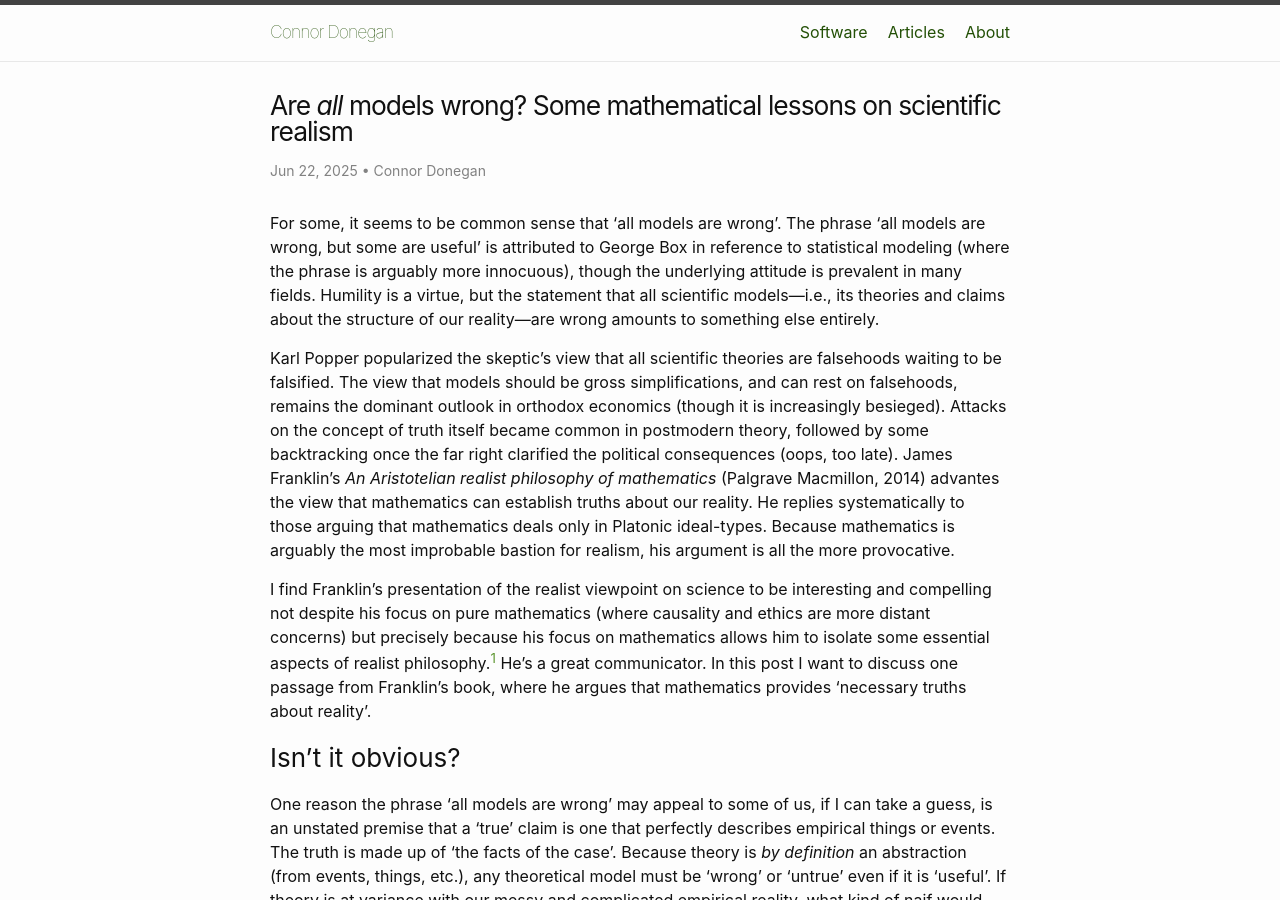
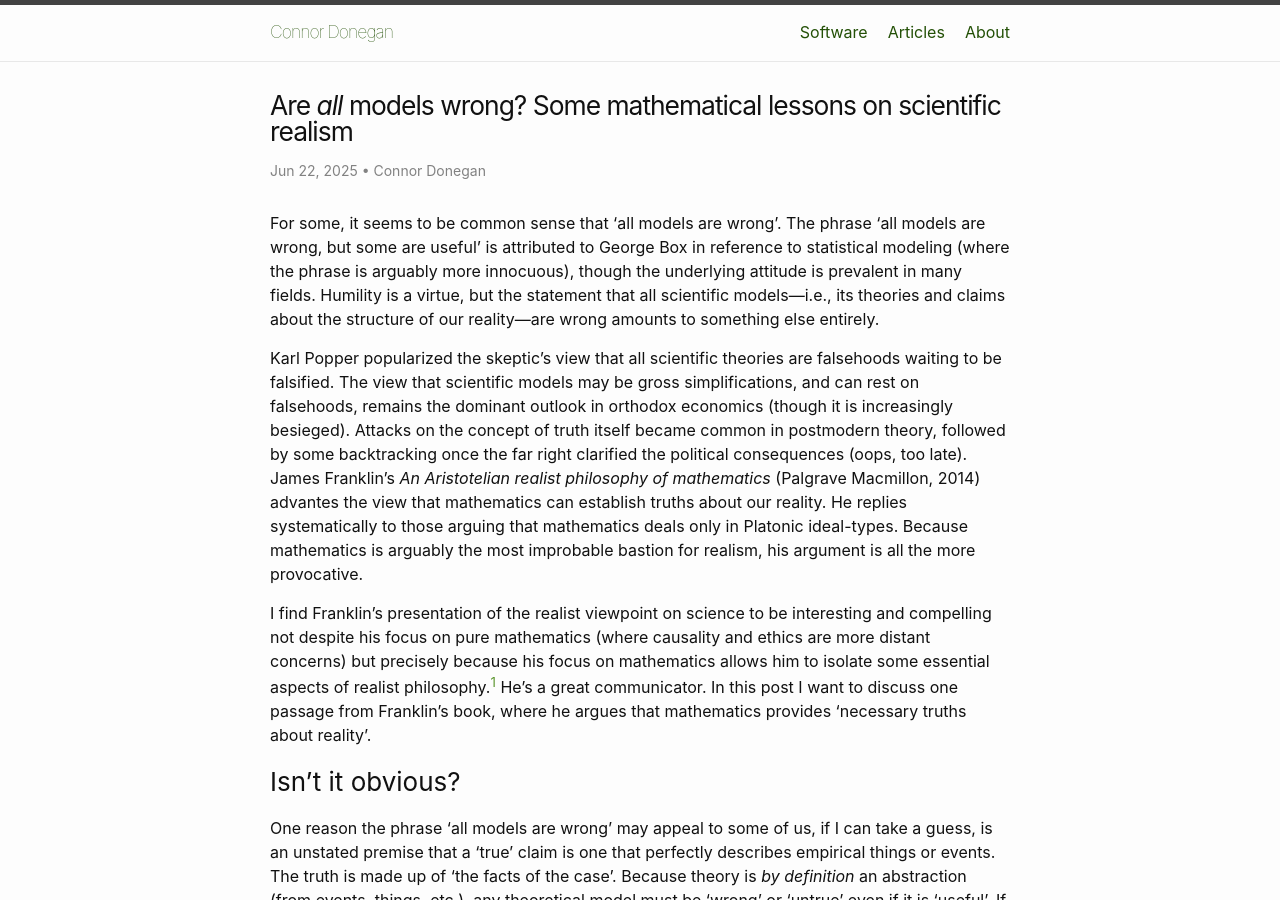
Before and after one commit to ConnorDonegan/connordonegan.github.io, a Jekyll site: the page built from _posts/2025-06-22-true-models.markdown, in a window 1280 px wide and 900 px high. Built offline with Jekyll 4.4.1, drawn with Linux system fonts in a browser that asks for light colours; comment, search, counter and statistics services are not loaded.

Commit message:
small edit

```diff
--- a/_posts/2025-06-22-true-models.markdown
+++ b/_posts/2025-06-22-true-models.markdown
@@ -7,7 +7,7 @@ categories: [Philosophy]
 
 For some, it seems to be common sense that 'all models are wrong'. The phrase 'all models are wrong, but some are useful' is attributed to George Box in reference to statistical modeling (where the phrase is arguably more innocuous), though the underlying attitude is prevalent in many fields. Humility is a virtue, but the statement that all scientific models&mdash;i.e., its theories and claims about the structure of our reality&mdash;are wrong amounts to something else entirely.
 
-Karl Popper popularized the skeptic's view that all scientific theories are falsehoods waiting to be falsified. The view that models should be gross simplifications, and can rest on falsehoods, remains the dominant outlook in orthodox economics (though it is increasingly besieged). Attacks on the concept of truth itself became common in postmodern theory, followed by some backtracking once the far right clarified the political consequences (oops, too late). James Franklin's <em>An Aristotelian realist philosophy of mathematics</em> (Palgrave Macmillon, 2014) advantes the view that mathematics can establish truths about our reality. He replies systematically to those arguing that mathematics deals only in Platonic ideal-types. Because mathematics is arguably the most improbable bastion for realism, his argument is all the more provocative.
+Karl Popper popularized the skeptic's view that all scientific theories are falsehoods waiting to be falsified. The view that scientific models may be gross simplifications, and can rest on falsehoods, remains the dominant outlook in orthodox economics (though it is increasingly besieged). Attacks on the concept of truth itself became common in postmodern theory, followed by some backtracking once the far right clarified the political consequences (oops, too late). James Franklin's <em>An Aristotelian realist philosophy of mathematics</em> (Palgrave Macmillon, 2014) advantes the view that mathematics can establish truths about our reality. He replies systematically to those arguing that mathematics deals only in Platonic ideal-types. Because mathematics is arguably the most improbable bastion for realism, his argument is all the more provocative.
 
 I find Franklin's presentation of the realist viewpoint on science to be interesting and compelling not despite his focus on pure mathematics (where causality and ethics are more distant concerns) but precisely because his focus on mathematics allows him to isolate some essential aspects of realist philosophy.[^franklin] He's a great communicator. In this post I want to discuss one passage from Franklin's book, where he argues that mathematics provides 'necessary truths about reality'.
 
```
